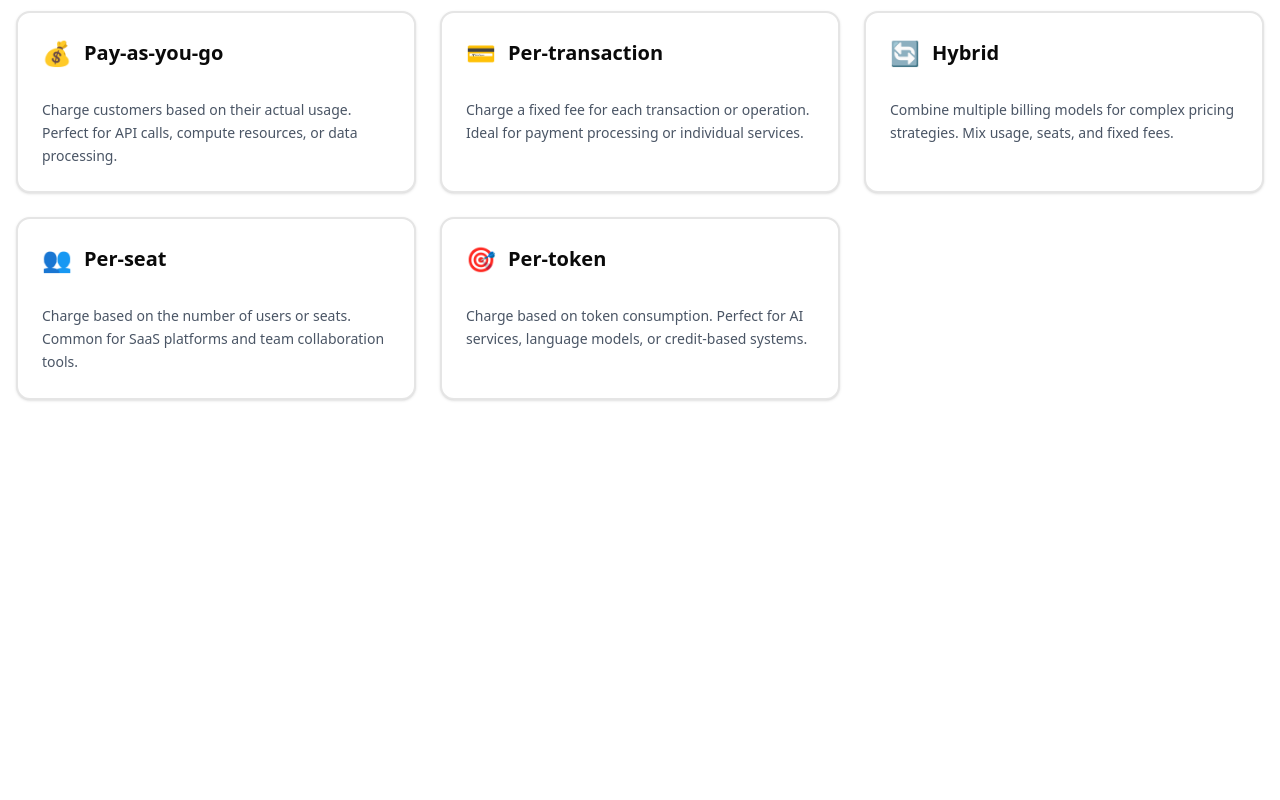
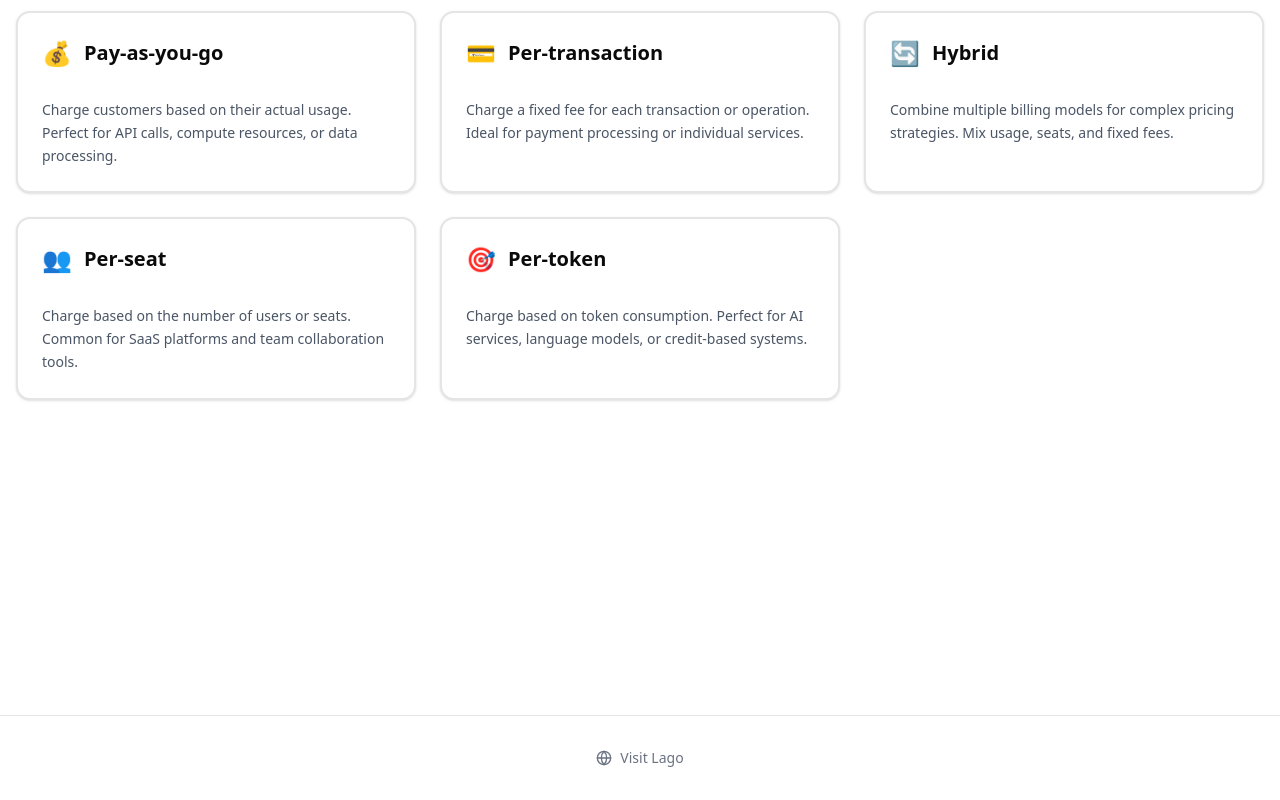
Before and after one commit to getlago/lago-billing-examples, a Next.js app: page / in a window 1280 px wide. Shown: the part 245-1045 px from the top of the page. Before the commit the page ends 896 px from the top, so only its background shows below. Built offline with nearby package versions, Linux system fonts and the light colour scheme.

Commit message:
add footer

```diff
--- a/src/app/layout.tsx
+++ b/src/app/layout.tsx
@@ -2,6 +2,7 @@ import type { Metadata } from "next";
 import { Geist, Geist_Mono } from "next/font/google";
 import "./globals.css";
 import Navbar from "@/components/navbar";
+import { Globe } from "lucide-react";
 
 const geistSans = Geist({
   variable: "--font-geist-sans",
@@ -29,8 +30,24 @@ export default function RootLayout({
         className={`${geistSans.variable} ${geistMono.variable} antialiased`}
       >
         <Navbar />
+
         <div className="container mx-auto px-4 mt-24">
           {children}
+        </div>
+
+        {/* Footer */}
+        <div className="text-center border-t py-8 mt-16">
+          <div className="flex justify-center gap-8 text-sm text-gray-500">
+            <a
+              href="https://getlago.com"
+              target="_blank"
+              rel="noopener noreferrer"
+              className="flex items-center gap-2 hover:text-gray-700 transition-colors"
+            >
+              <Globe className="w-4 h-4" />
+              Visit Lago
+            </a>
+          </div>
         </div>
       </body>
     </html>
```
